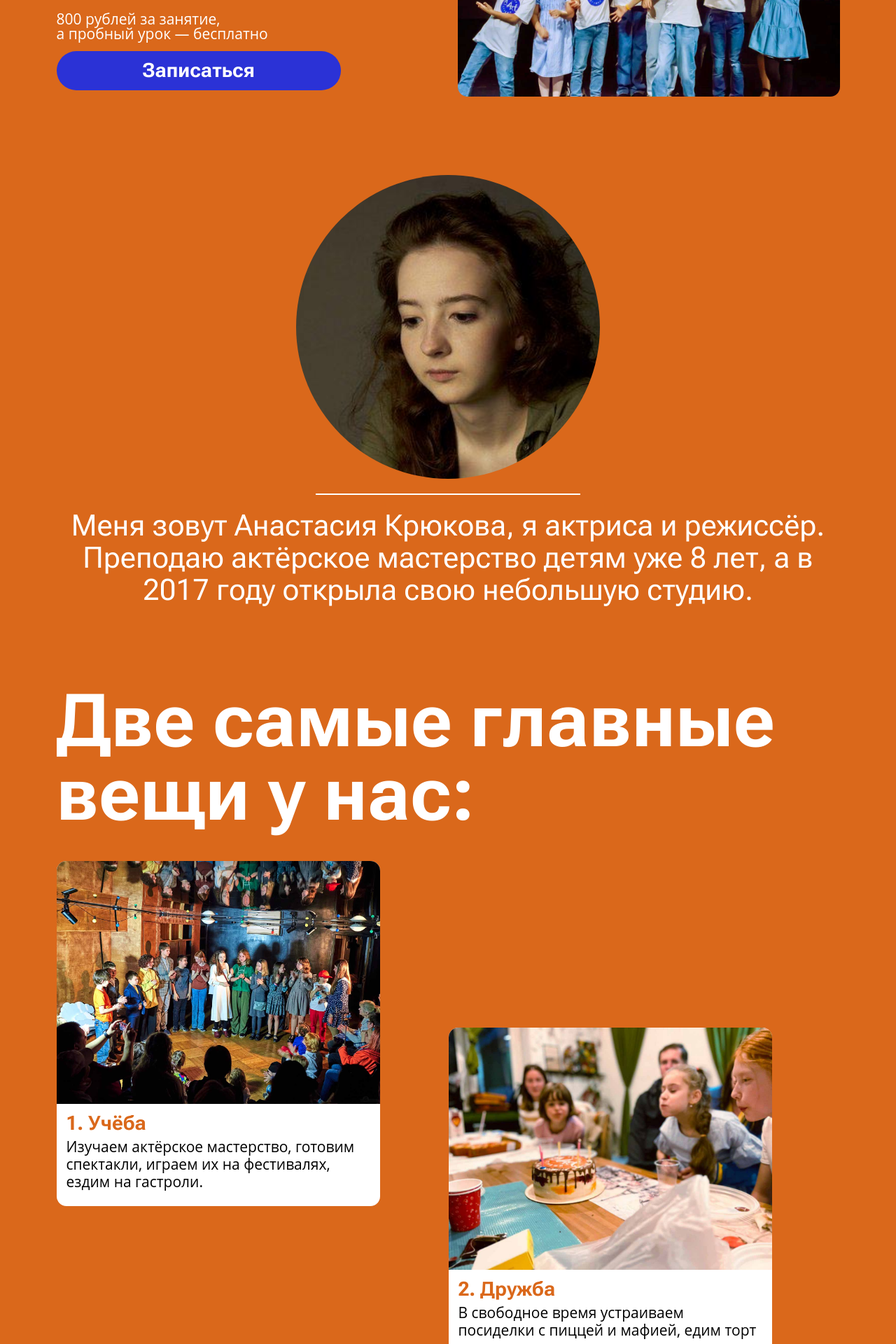
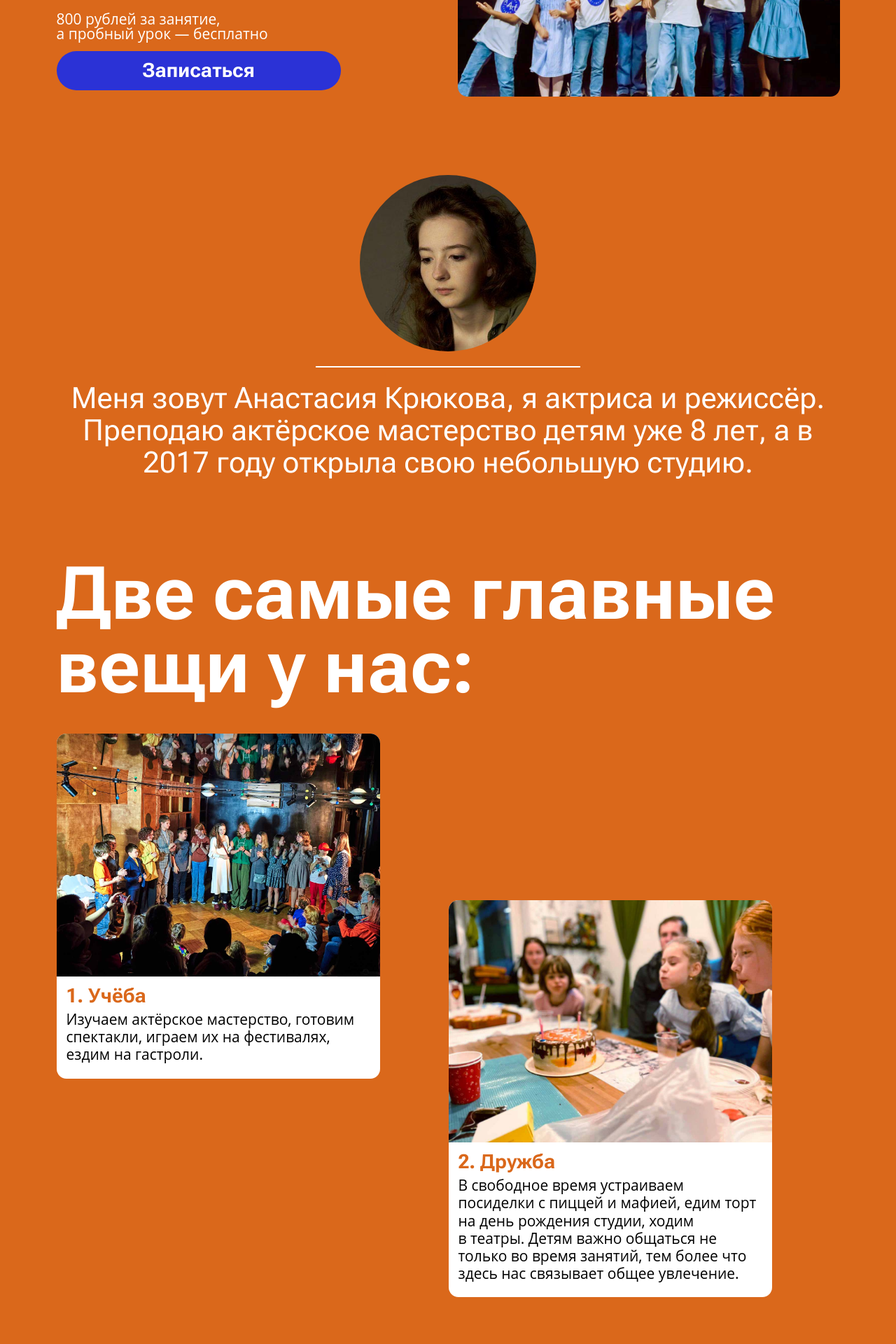
Before and after one commit to 1640max/mart, a Jekyll site: the page built from index.html, in a window 1280 px wide. Shown: the part 412-2332 px from the top of the page at 70% size. Built offline with Jekyll 4.4.1, drawn with Linux system fonts in a browser that asks for light colours.

Commit message:
Поправки в welcome

```diff
--- a/_sass/_welcome.scss
+++ b/_sass/_welcome.scss
@@ -17,20 +17,13 @@
 
 .welcome__body {
 	text-align: center;
-}
-
-@include media-breakpoint-up(sm) {
-
-  .welcome__img {
-    width: 18rem;
-  }
-
+  @include media-breakpoint-down(lg) { max-width: 31rem }
 }
 
 @include media-breakpoint-up(lg) {
 
   .welcome__img {
-    width: 31rem;
+    width: 18rem;
   }
 
   .welcome__delimiter {
```
